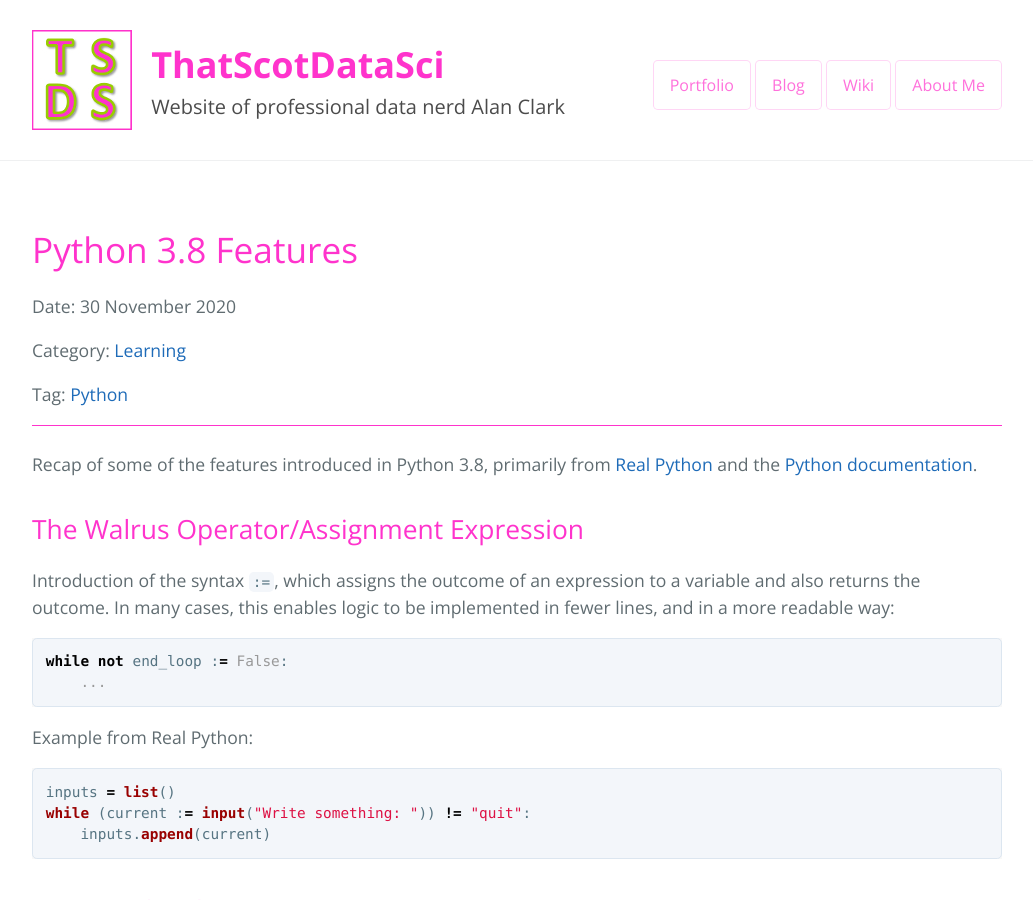
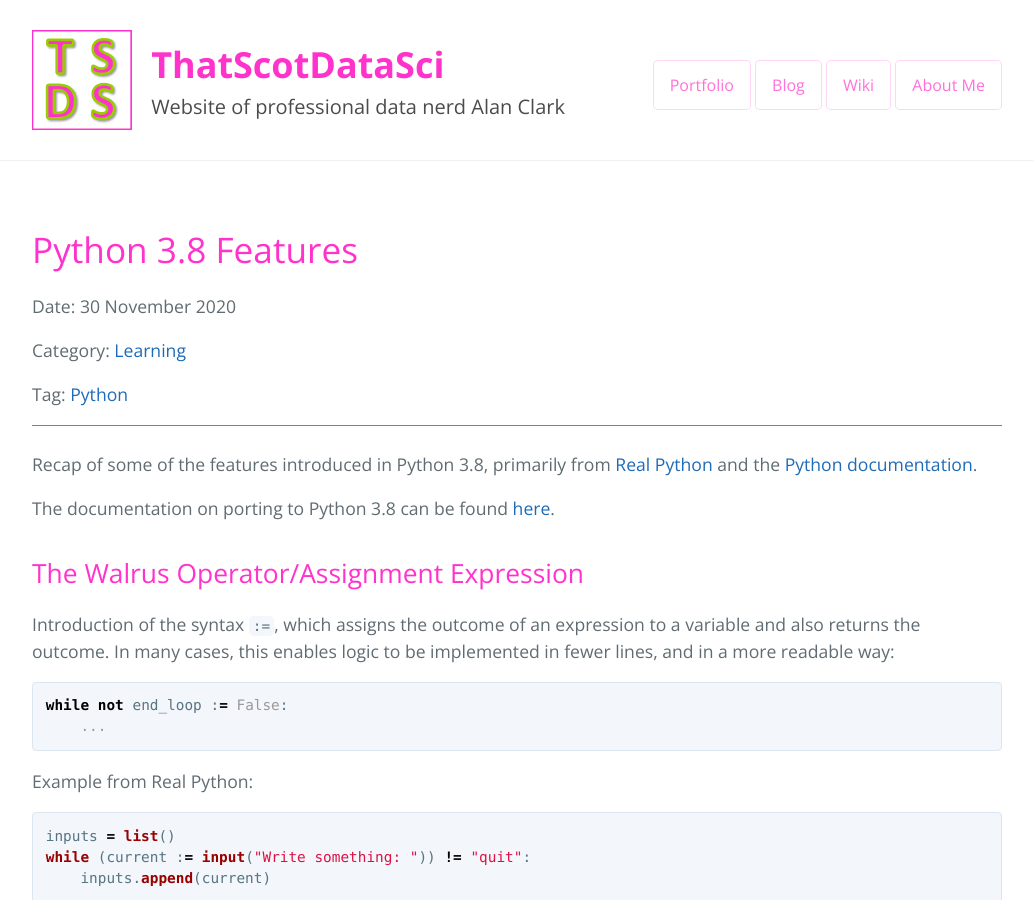
Before and after one commit to thatscotdatasci/thatscotdatasci.github.io, a Jekyll site: the page built from _posts/2020-11-30-python_3_8_features.md, in a window 1280 px wide and 900 px high. Shown: the whole window, without its empty margins (123-1156 px from the left). Built offline with Jekyll 4.4.1, drawn with Linux system fonts in a browser that asks for light colours.

Commit message:
Porting to Python 3.8

```diff
--- a/_posts/2020-11-30-python_3_8_features.md
+++ b/_posts/2020-11-30-python_3_8_features.md
@@ -9,6 +9,8 @@ tags: [ Python ]
 
 Recap of some of the features introduced in Python 3.8, primarily from [Real Python](https://realpython.com/courses/cool-new-features-python-38/)
 and the [Python documentation](https://docs.python.org/3/whatsnew/3.8.html).
+
+The documentation on porting to Python 3.8 can be found [here](https://docs.python.org/3.8/whatsnew/3.8.html#porting-to-python-3-8).
 
 ## The Walrus Operator/Assignment Expression
 
```
